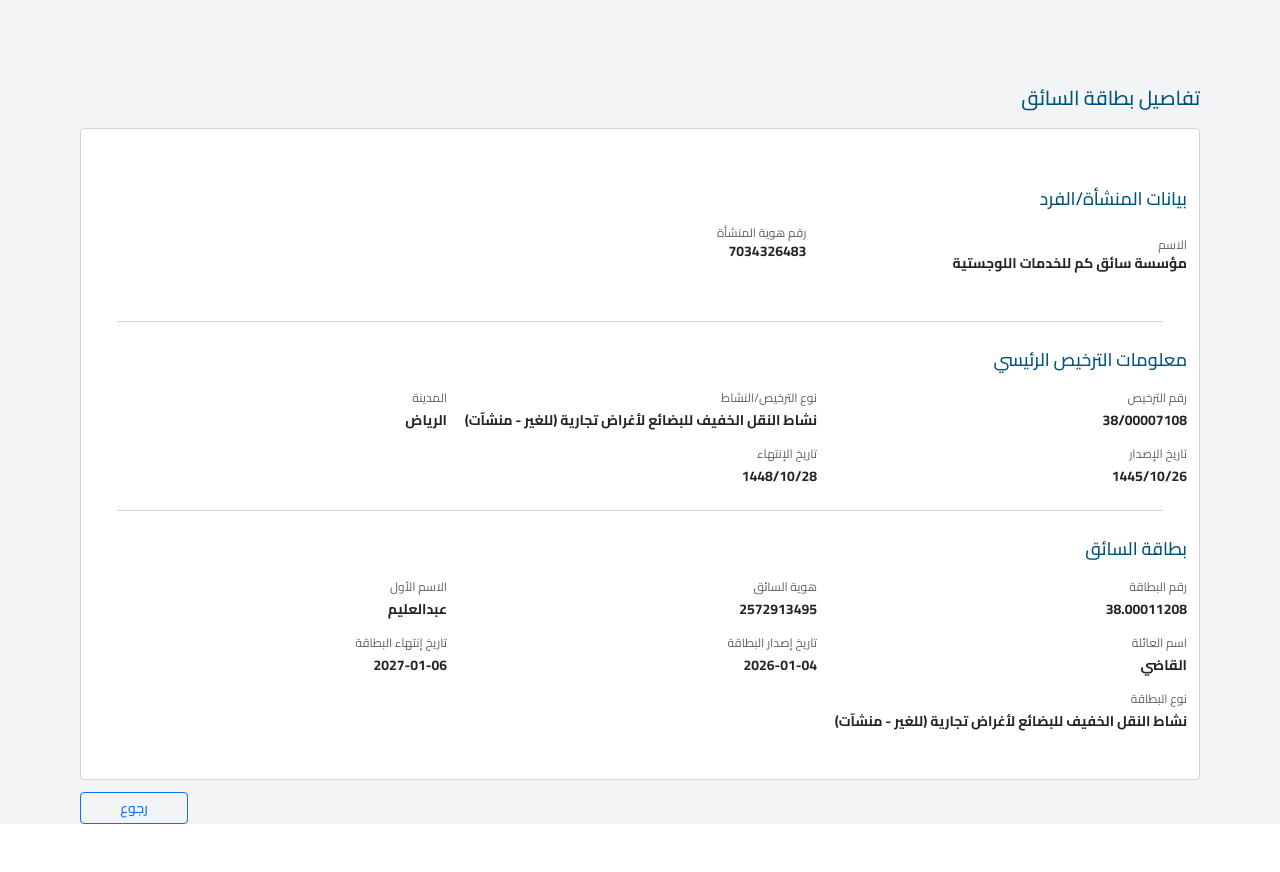
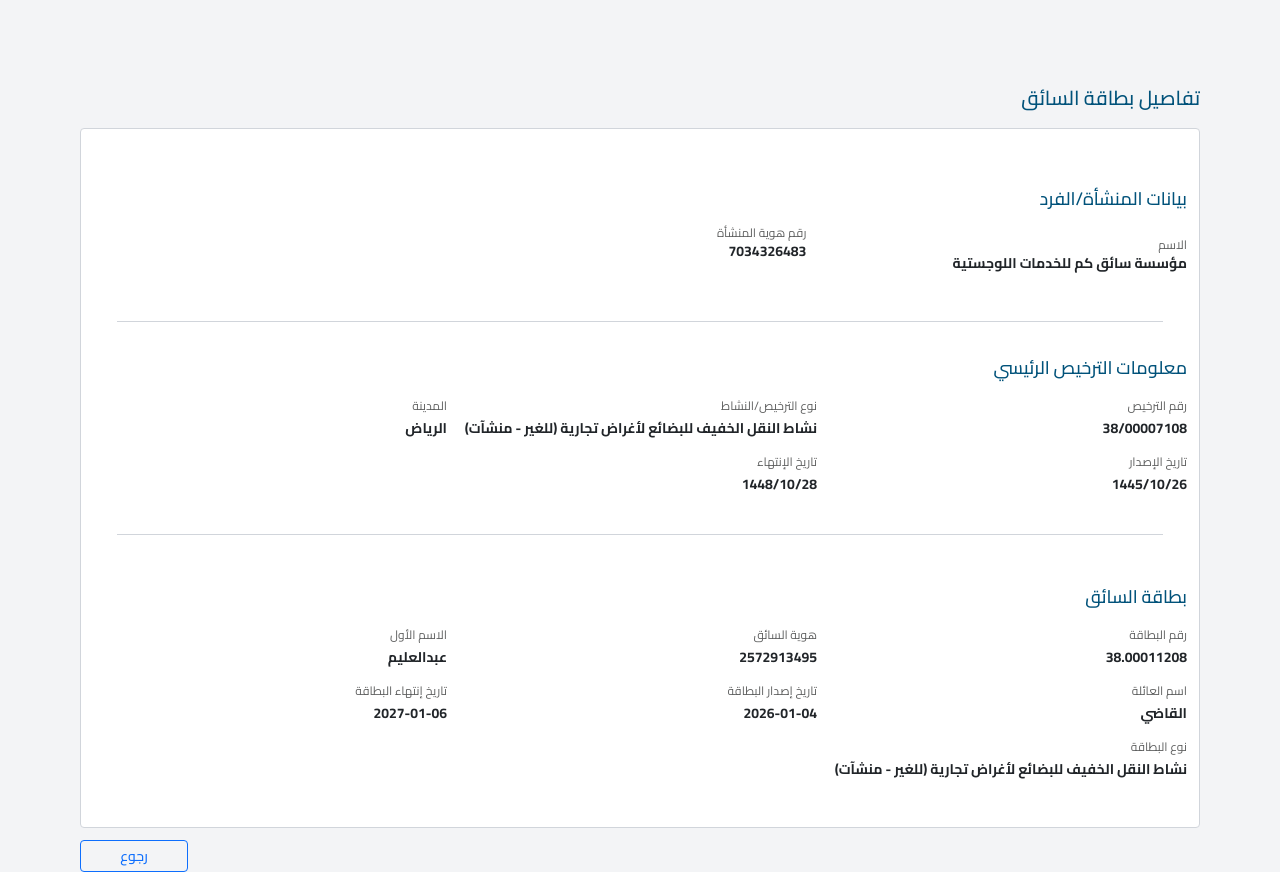
Before and after one commit to najeeb678/DriverCard, a Next.js app: page / in a window 1280 px wide. Before the commit the page ends 824 px from the top, so only its background shows below. Built offline with nearby package versions, Linux system fonts and the light colour scheme.

Commit message:
margin updates

```diff
--- a/src/components/DriverCardDetails.tsx
+++ b/src/components/DriverCardDetails.tsx
@@ -74,7 +74,7 @@ export const DriverCardDetails: React.FC<DriverCardDetailsProps> = ({
           </div>
 
           {/* License Information Section */}
-          <p className="text-lg font-medium text-heading my-4">معلومات الترخيص الرئيسي</p>
+          <p className="text-lg font-medium text-heading mb-4 mt-6">معلومات الترخيص الرئيسي</p>
           <div className="flex flex-wrap md:flex-nowrap gap-4 mb-4">
             <div className="w-full md:w-1/3">
               <div className="mb-4">
@@ -103,12 +103,12 @@ export const DriverCardDetails: React.FC<DriverCardDetailsProps> = ({
           </div>
 
           {/* Divider */}
-          <div className="px-6 py-2">
+          <div className="px-6 py-6">
             <hr className="border-gray-300" />
           </div>
 
           {/* Driver Card Section */}
-          <p className="text-lg font-medium text-heading my-4">بطاقة السائق</p>
+          <p className="text-lg font-medium text-heading mb-4 mt-6">بطاقة السائق</p>
           <div className="flex flex-wrap md:flex-nowrap gap-4 mb-0">
             <div className="w-full md:w-1/3">
               <div className="mb-4">
```
